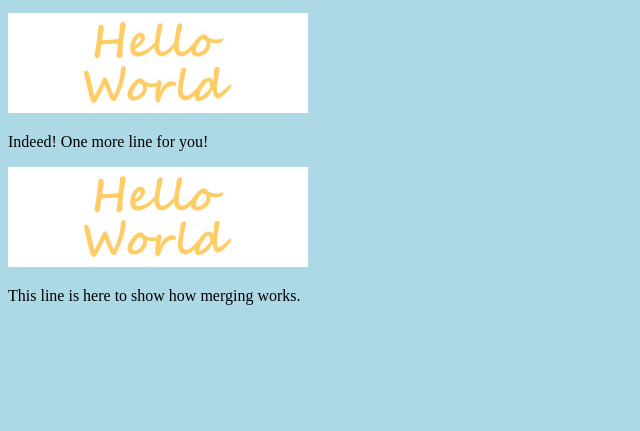
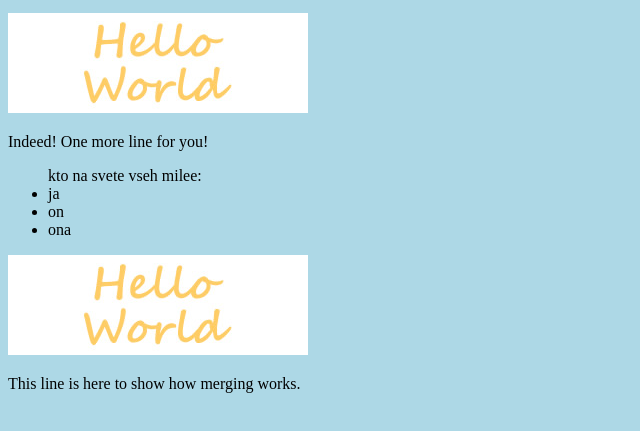
Before and after one commit to dionizas93/mygitproject, a plain HTML site: page index.html in a window 1280 px wide. Shown: the part 101-532 px from the top of the page, without its empty margins (0-640 px from the left). Drawn offline with Linux system fonts and the light colour scheme.

Commit message:
updated index page, added list

```diff
--- a/index.html
+++ b/index.html
@@ -10,6 +10,12 @@
 <p>This is the first file in my new Git Repo.</p>
 <div><img src="hello-world.jpg" alt="Hello World from Space"></div>
 <p>Indeed! One more line for you!</p>
+<p>
+<ul>kto na svete vseh milee:
+<li>ja</li>
+<li>on</li>
+<li>ona</li>
+</ul></p>
 <div><img src="hello-world.jpg" alt="Hello World from Space"></div>
 <p>This line is here to show how merging works.</p>
 
```
